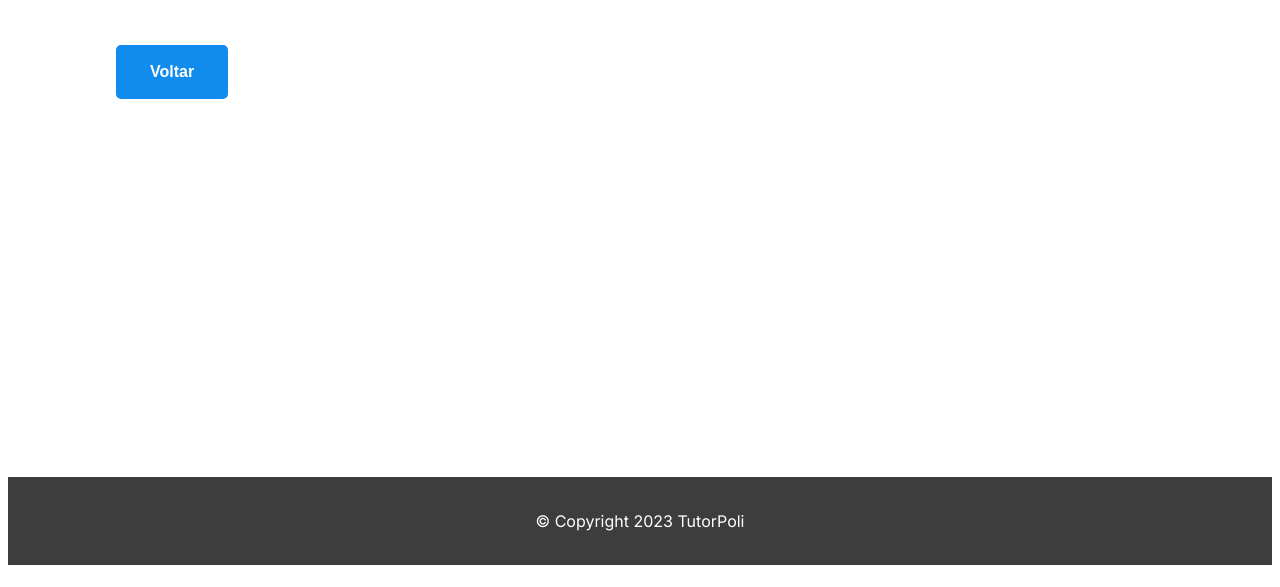
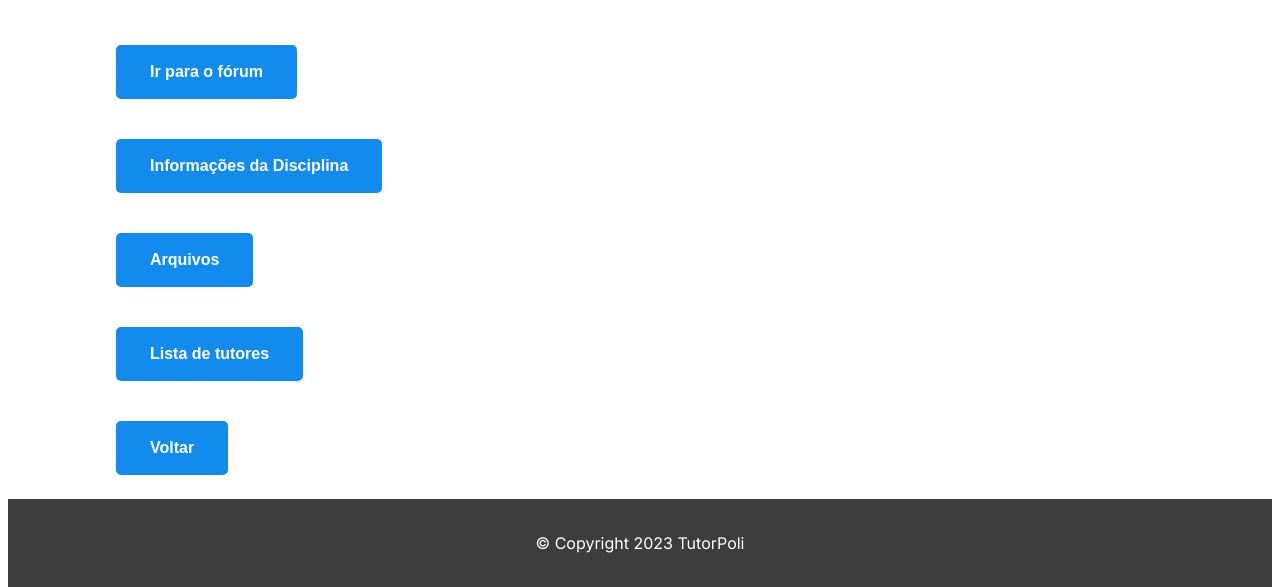
Before and after one commit to GuilhermeUSPenteado/tutorpoli, a Django app: template forum/templates/forum/disciplina_detail.html in a window 1280 px wide. Shown: the part 243-830 px from the top of the page. Before the commit the page ends 808 px from the top, so only its background shows below. Run offline with Django 4.2, Linux system fonts and the light colour scheme; the template is opened without the code that fills it, so the values that code supplies are empty.

Commit message:
update da pagina da disciplina

```diff
--- a/forum/templates/forum/disciplina_detail.html
+++ b/forum/templates/forum/disciplina_detail.html
@@ -6,7 +6,22 @@
 
 {% block content %}
 <h1>{{ disciplina.name }}</h1>
-
+<a href="{% url 'post_list' disciplina_id=disciplina.id %}">
+    <button>Ir para o fórum</button>
+</a>
+<br></br>
+<a href="{% url 'disciplina_info' disciplina_id=disciplina.id %}">
+    <button>Informações da Disciplina</button>
+</a>
+<br></br>
+<a href="{% url 'arquivos' disciplina_id=disciplina.id %}">
+    <button>Arquivos</button>
+</a>
+<br></br>
+<a href="{% url 'disciplina_tutors' disciplina.id %}">
+    <button>Lista de tutores</button>
+</a>
+<br></br>
 <a href="{% url 'home' %}">
     <button>Voltar</button>
 </a>
```
